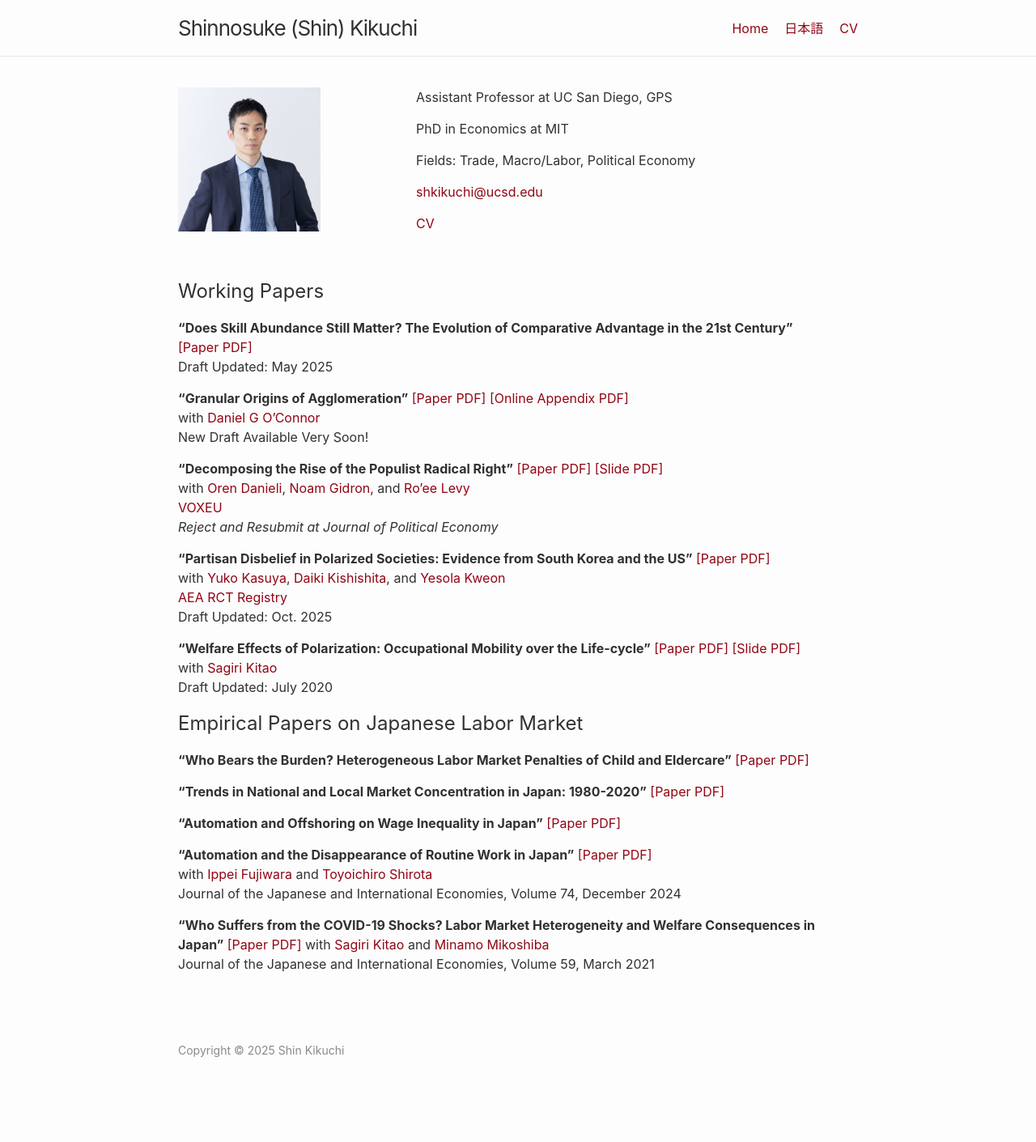
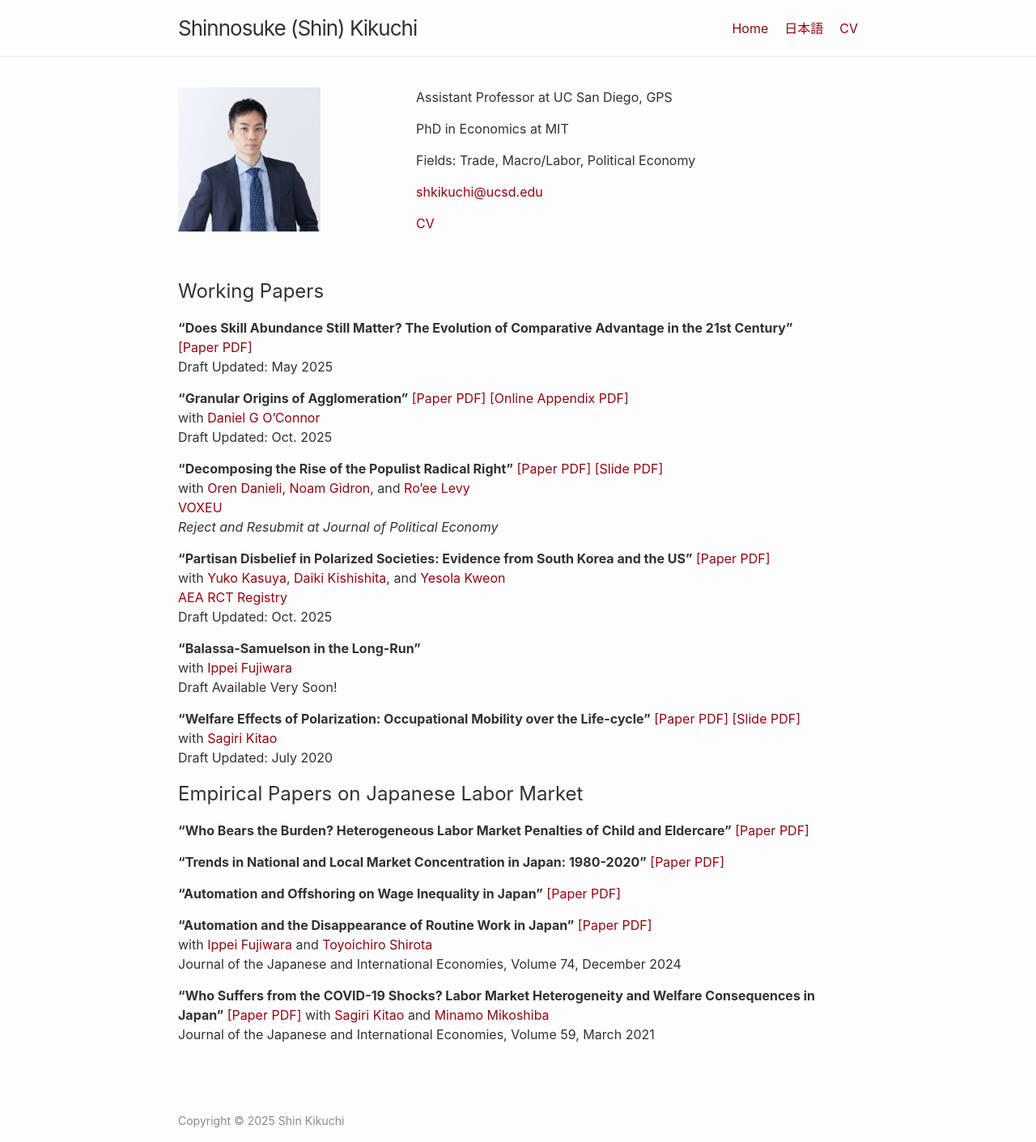
Before and after one commit to shinnkikuchi/shinnkikuchi.github.io, a Jekyll site: the page built from index.md, in a window 1280 px wide. Shown: the whole page at 81% size. Built offline with Jekyll 4.4.1, drawn with Linux system fonts in a browser that asks for light colours; before the commit the page ends 1324 px from its top, so only the background shows below that.

Commit message:
Update index.md

```diff
--- a/index.md
+++ b/index.md
@@ -15,7 +15,7 @@ title: Home
 
 **"Granular Origins of Agglomeration"**<a href="/files/research/KIKUCHI-OCONNOR-granular-spatial.pdf" target="_blank"> [Paper PDF]</a><a href="/files/research/KIKUCHI-OCONNOR-granular-spatial-OnlineApp.pdf" target="_blank"> [Online Appendix PDF]</a><br>
 with  <a href="https://www.danielgoconnor.com" target="_blank">Daniel G O'Connor</a><br>
-New Draft Available Very Soon!<br>
+Draft Updated: Oct. 2025<br>
 
 **"Decomposing the Rise of the Populist Radical Right"** <a href="/files/research/DGKL-Populism.pdf" target="_blank">[Paper PDF]</a>
 <a href="/files/research/slide-DGKL-Populism.pdf" target="_blank">[Slide PDF]</a><br>
@@ -30,6 +30,9 @@ with  <a href="https://yukokasuya.com/" target="_blank">Yuko Kasuya</a>, <a href
 <a href="https://www.socialscienceregistry.org/trials/16557" target="_blank">AEA RCT Registry</a><br>
 Draft Updated: Oct. 2025 <br>
 
+**"Balassa-Samuelson in the Long-Run"** <br>
+with <a href="https://sites.google.com/site/ippeifujiwara/" target="_blank">Ippei Fujiwara</a> <br>
+Draft Available Very Soon!<br>
 
 **"Welfare Effects of Polarization: Occupational Mobility over the Life-cycle"** <a href="/files/research/KK-ROBOT.pdf" target="_blank">[Paper PDF]</a> <a href="/files/research/slide-KK-ROBOT.pdf" target="_blank">[Slide PDF]</a><br>
 with <a href="https://sites.google.com/site/sagirikitao/home" target="_blank">Sagiri Kitao</a><br>
```
